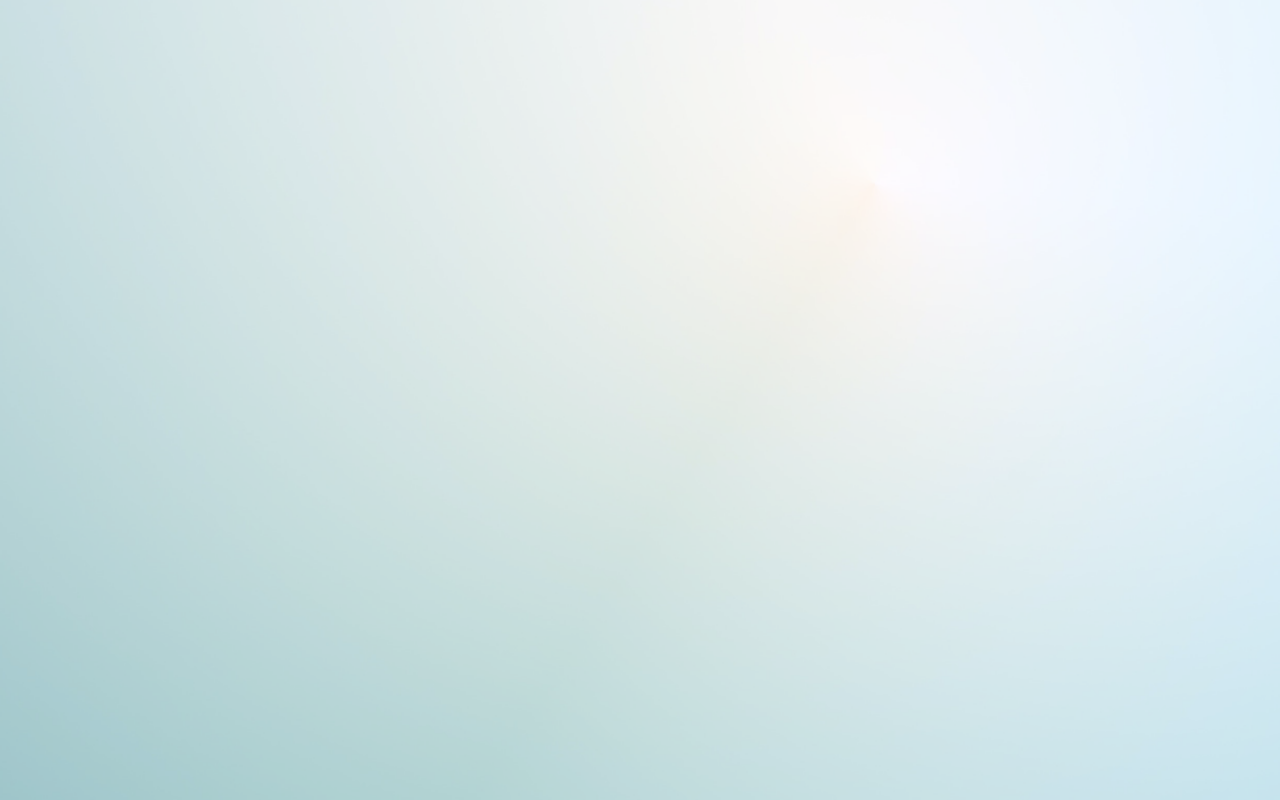
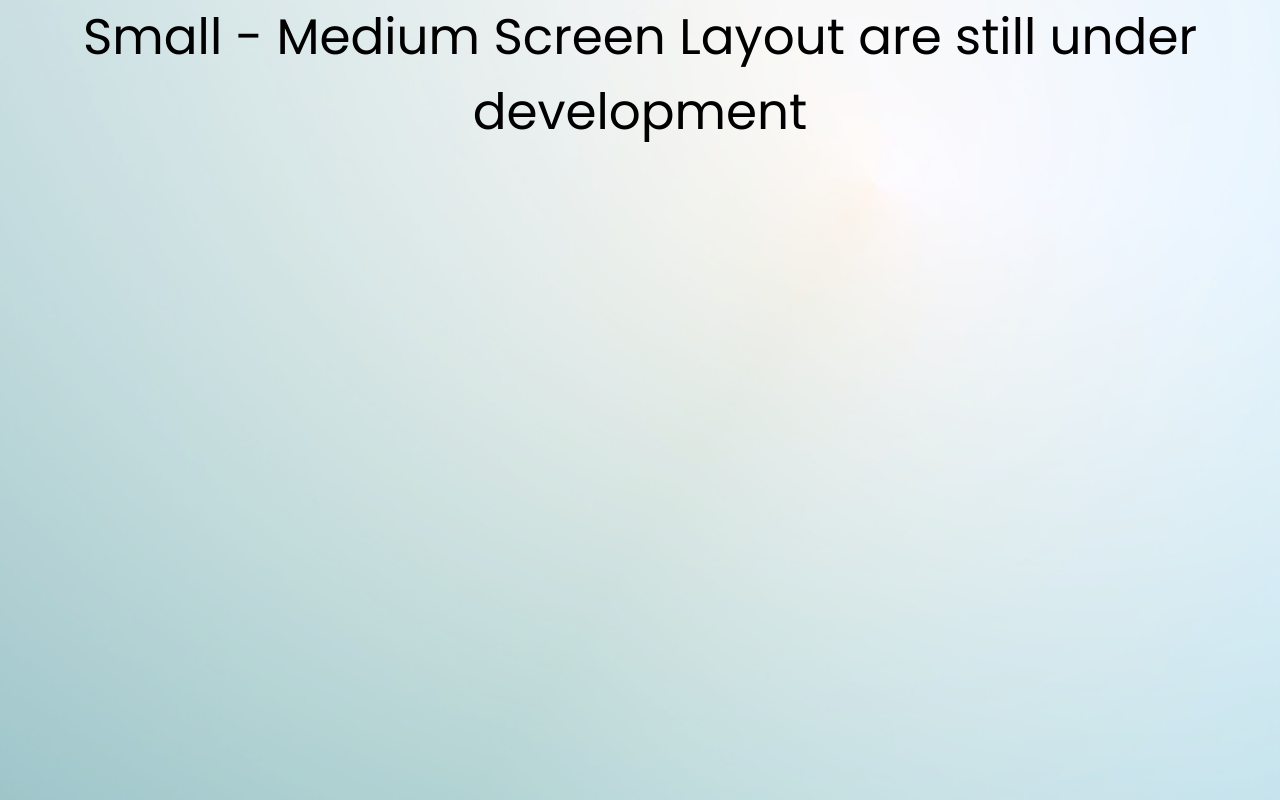
Before and after one commit to estrabillojm/my_portfolio_latest, a React (Create React App) app: page /about-me in a window 1280 px wide. Built offline with nearby package versions, Linux system fonts and the light colour scheme; a web font is replaced by a local one.

Commit message:
Adding notice small - med device are still under dev

```diff
--- a/src/pages/About.js
+++ b/src/pages/About.js
@@ -5,6 +5,9 @@ const About = () => {
     return (
         <div>
             <Navbar page="about"/>
+            <div className="notice-dev">
+                <h2>Small - Medium Screen Layout are still under development</h2>
+            </div>
             <div className="container about-me-grid">
                 <div className="about-col about-first-col">
                     <div className="about-icons">
--- a/src/pages/Contact.js
+++ b/src/pages/Contact.js
@@ -69,6 +69,9 @@ const Contact = () => {
     return (
         <div className="contact">
             <Navbar page="contact"/>
+            <div className="notice-dev">
+                <h2>Small - Medium Screen Layout are still under development</h2>
+            </div>
             <div className="container">
                 <div className="sub-contact contact-info">
                     <h2>Get in touch</h2>
--- a/src/pages/Index.js
+++ b/src/pages/Index.js
@@ -10,6 +10,9 @@ const Index = () => {
         <div>
             <title>Home - JM Portfolio</title>
             <Navbar page="home"/>
+            <div className="notice-dev">
+                <h2>Small - Medium Screen Layout are still under development</h2>
+            </div>
             <main className="container index-container global-wrapper">
                 <div className="flex-container">
                     <div className="index-intro">
--- a/src/pages/Projects.js
+++ b/src/pages/Projects.js
@@ -30,7 +30,7 @@ const Projects = () => {
             <Navbar page="projects"/>
 
             <div className="notice-dev">
-                <h1>Small - Medium Screen Layout are still under development</h1>
+                <h2>Small - Medium Screen Layout are still under development</h2>
             </div>
             <div className="container project-grid">
                 <div className="p-projects no-details" id="p-projects">
--- a/src/pages/Skills.js
+++ b/src/pages/Skills.js
@@ -9,6 +9,9 @@ const Skills = () => {
         <div>
             <title>Skills - JM Portfolio</title>
             <Navbar page="skills"/>
+            <div className="notice-dev">
+                <h2>Small - Medium Screen Layout are still under development</h2>
+            </div>
             <div className="container skill-flex">
 
                 <div className="skill-content">
```
